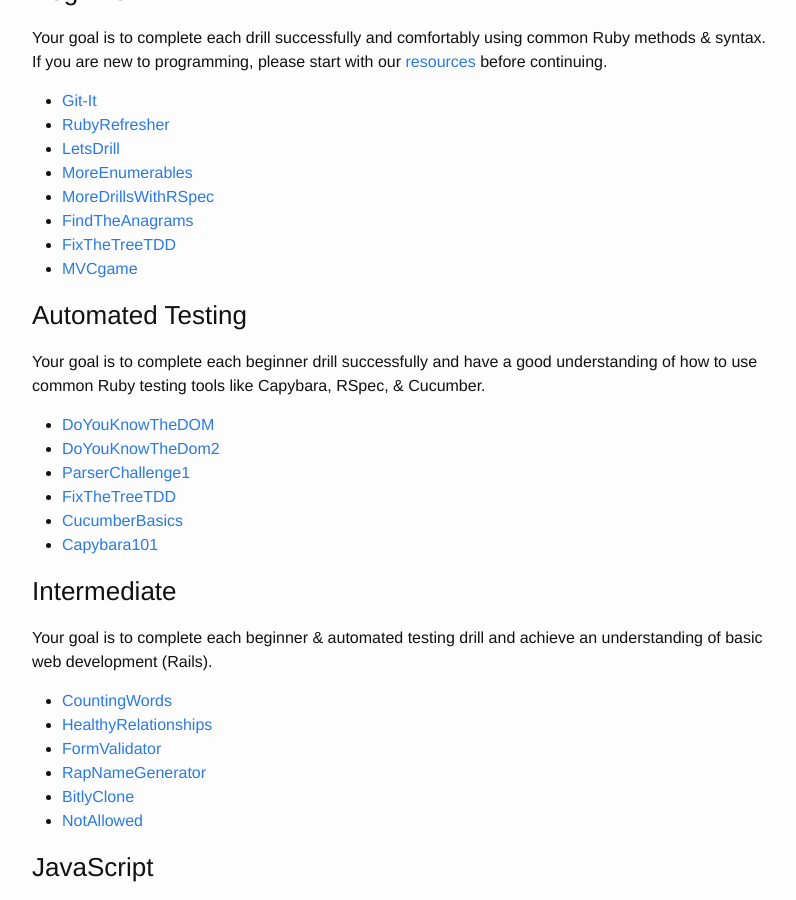
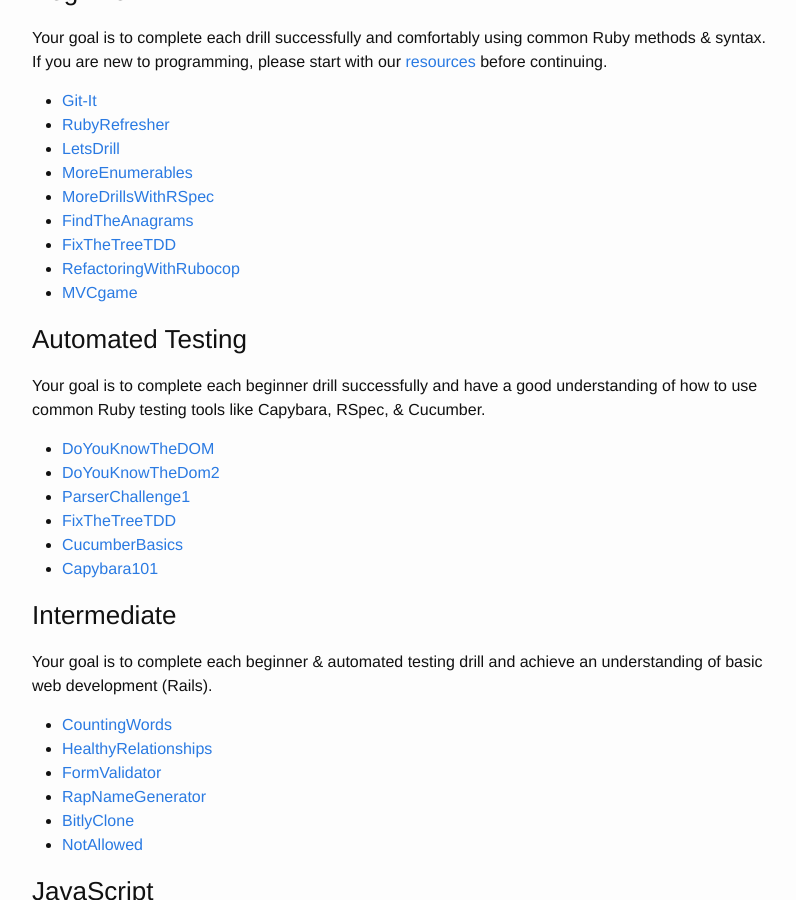
Before and after one commit to paircolumbus/paircolumbus.github.io, a Jekyll site: the page built from pages/challenges.md, in a window 1280 px wide and 900 px high, scrolled down 498 px. Shown: the whole window, without its empty margins (238-1034 px from the left). Built offline with Jekyll 4.4.1, drawn with Linux system fonts in a browser that asks for light colours; emoji names are drawn with the system emoji font; comment, search, counter and statistics services are not loaded.

Commit message:
Added rubocop

```diff
--- a/_data/challenges.json
+++ b/_data/challenges.json
@@ -10,6 +10,7 @@
       "MoreDrillsWithRSpec",
       "FindTheAnagrams",
       "FixTheTreeTDD",
+      "RefactoringWithRubocop",
       "MVCgame"
     ]
   },
```
